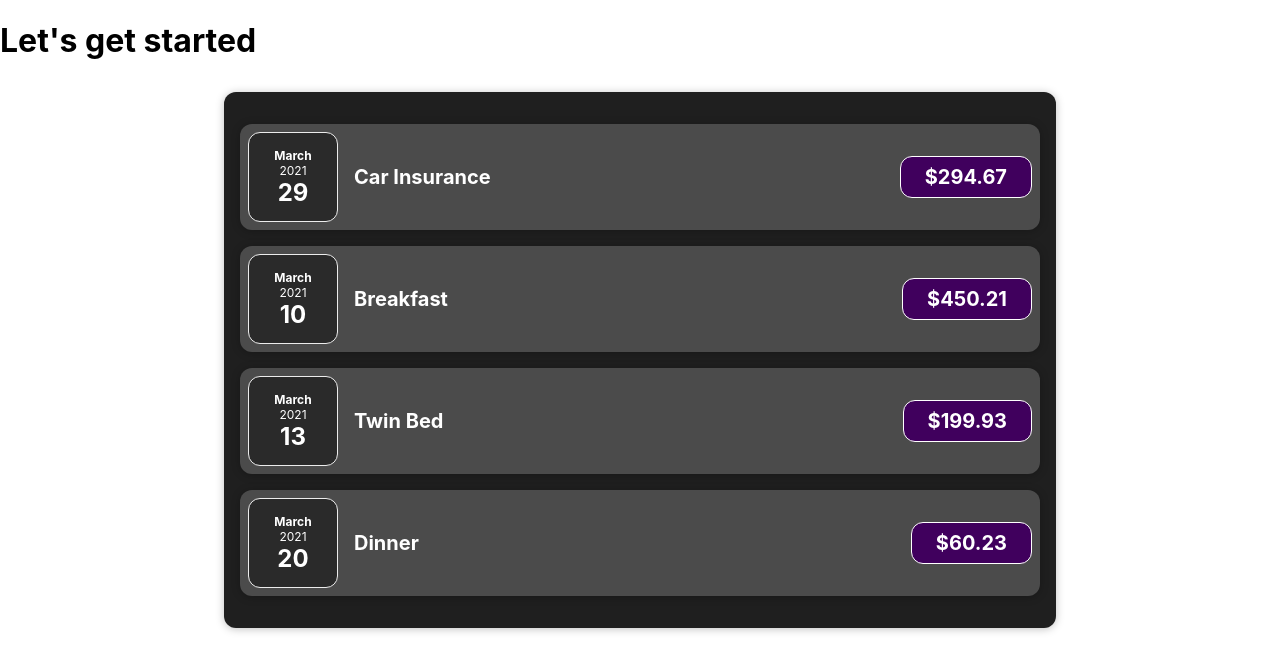
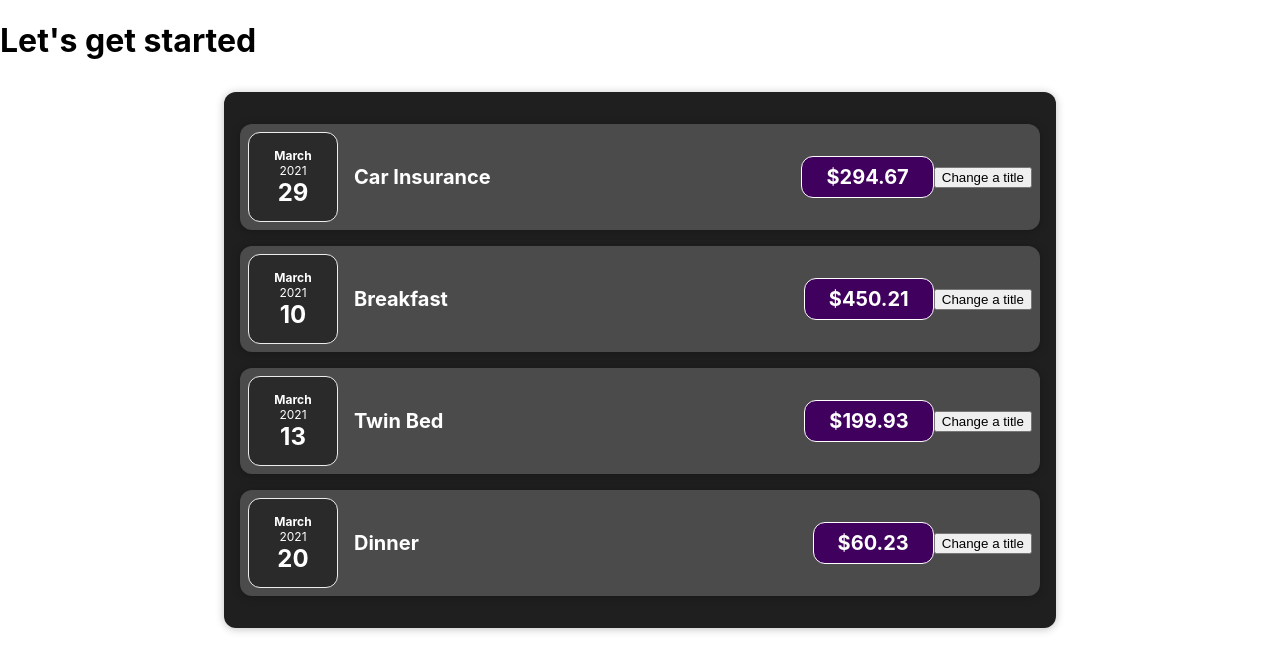
Before and after one commit to worasit/learning-react-complete-guide, a React (Create React App) app: page / in a window 1280 px wide. Shown: the top 672 px of the page. Built offline with nearby package versions, Linux system fonts and the light colour scheme.

Commit message:
added button clicked and applied item-key

```diff
--- a/src/components/Expenses/ExpenseItem.jsx
+++ b/src/components/Expenses/ExpenseItem.jsx
@@ -12,6 +12,9 @@ const ExpenseItem = (props) => {
         <h2>{title}</h2>
         <div className="expense-item__price">${amount.toString()}</div>
       </div>
+      <button onClick={(event) => console.log("Button Clicked!")}>
+        Change a title
+      </button>
     </Card>
   );
 };
--- a/src/components/Expenses/Expenses.jsx
+++ b/src/components/Expenses/Expenses.jsx
@@ -7,9 +7,10 @@ const Expenses = (props) => {
   const { items } = props;
   return (
     <Card className="expenses">
-      {items.map((item) => {
+      {items.map((item, index) => {
         return (
           <ExpenseItem
+            key={index}
             title={item.title}
             amount={item.amount}
             date={item.date}
```
